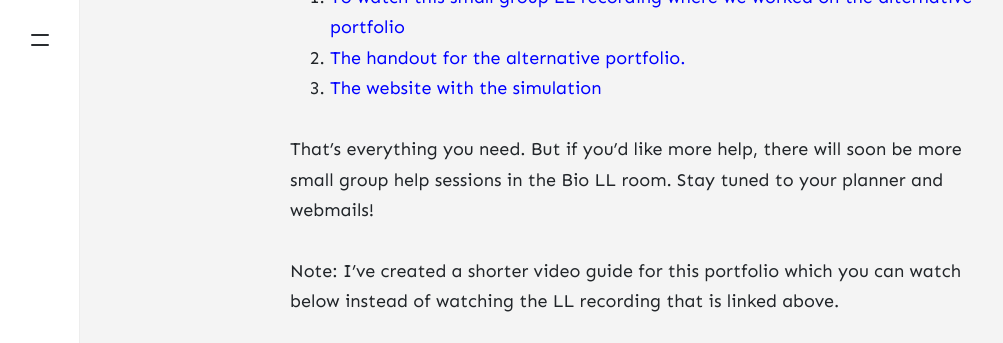
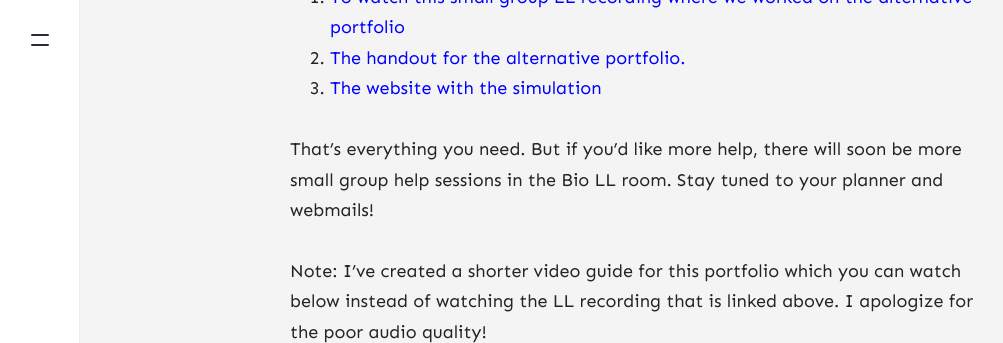
Before and after one commit to minnesota-connections-academy/biology-announcements, a Jekyll site: the page built from _posts/2020-11-2-Unit-2-Alternative-Portfolio-Option.md, in a window 1280 px wide and 900 px high, scrolled down 1198 px, cut to the strip 0-343 px from the top of the window. Shown: the whole strip, without its empty margins (0-1003 px from the left). Built offline with Jekyll 4.4.1, drawn with Linux system fonts in a browser that asks for light colours; nearby versions of some CDN libraries; comment, search, counter and statistics services are not loaded.

Commit message:
11/10/20

```diff
--- a/_posts/2020-11-2-Unit-2-Alternative-Portfolio-Option.md
+++ b/_posts/2020-11-2-Unit-2-Alternative-Portfolio-Option.md
@@ -19,6 +19,6 @@ You will simply need three things:
 
 That's everything you need. But if you'd like more help, there will soon be more small group help sessions in the Bio LL room. Stay tuned to your planner and webmails!
 
-Note: I've created a shorter video guide for this portfolio which you can watch below instead of watching the LL recording that is linked above.
+Note: I've created a shorter video guide for this portfolio which you can watch below instead of watching the LL recording that is linked above. I apologize for the poor audio quality!
 
 {% include google-drive-player.html id="1qk8gvru90582oVtxpMak49c2mGH_ikPE"%}
```
Also changed, not shown: _posts/2020-11-11-introduction-to-cells-1.md (added, +31 -0 lines), _posts/Untitled.md (deleted).
